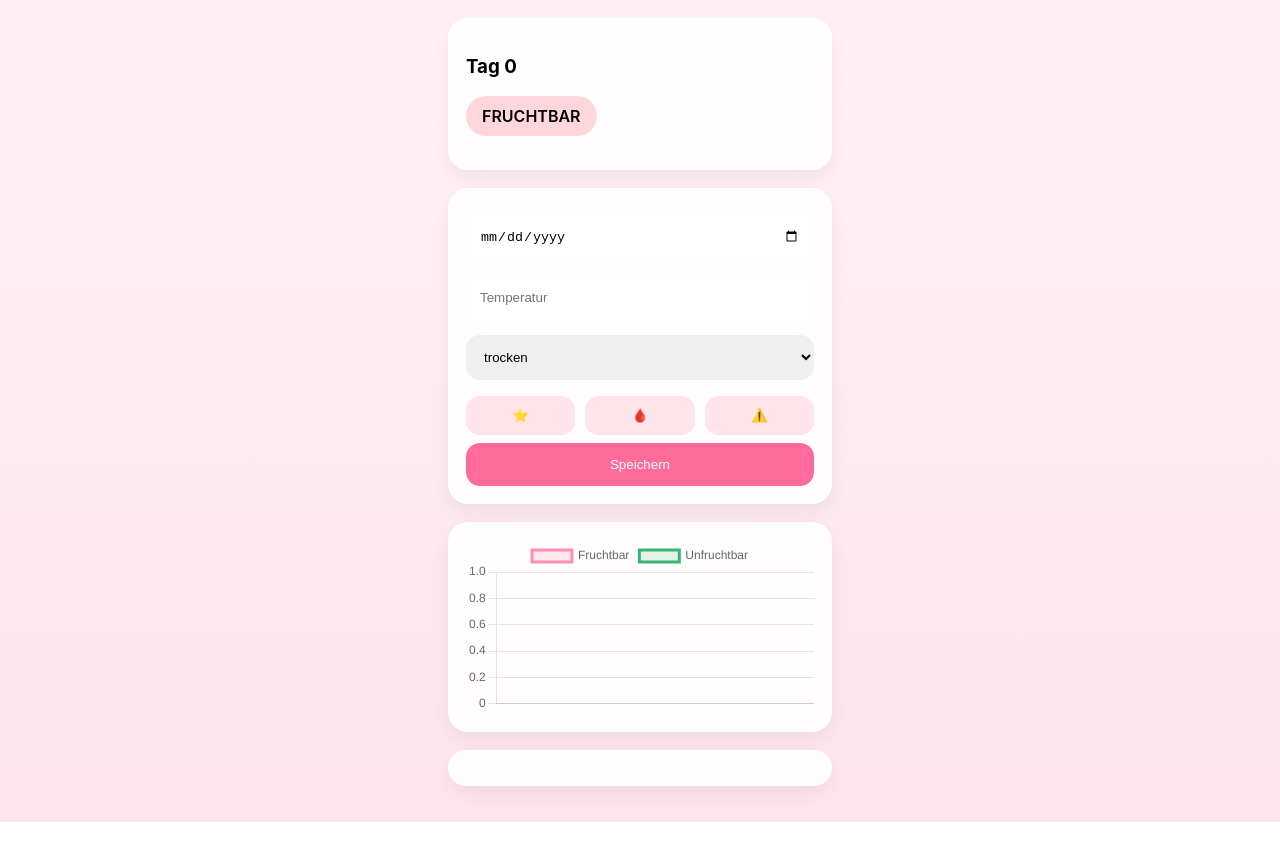
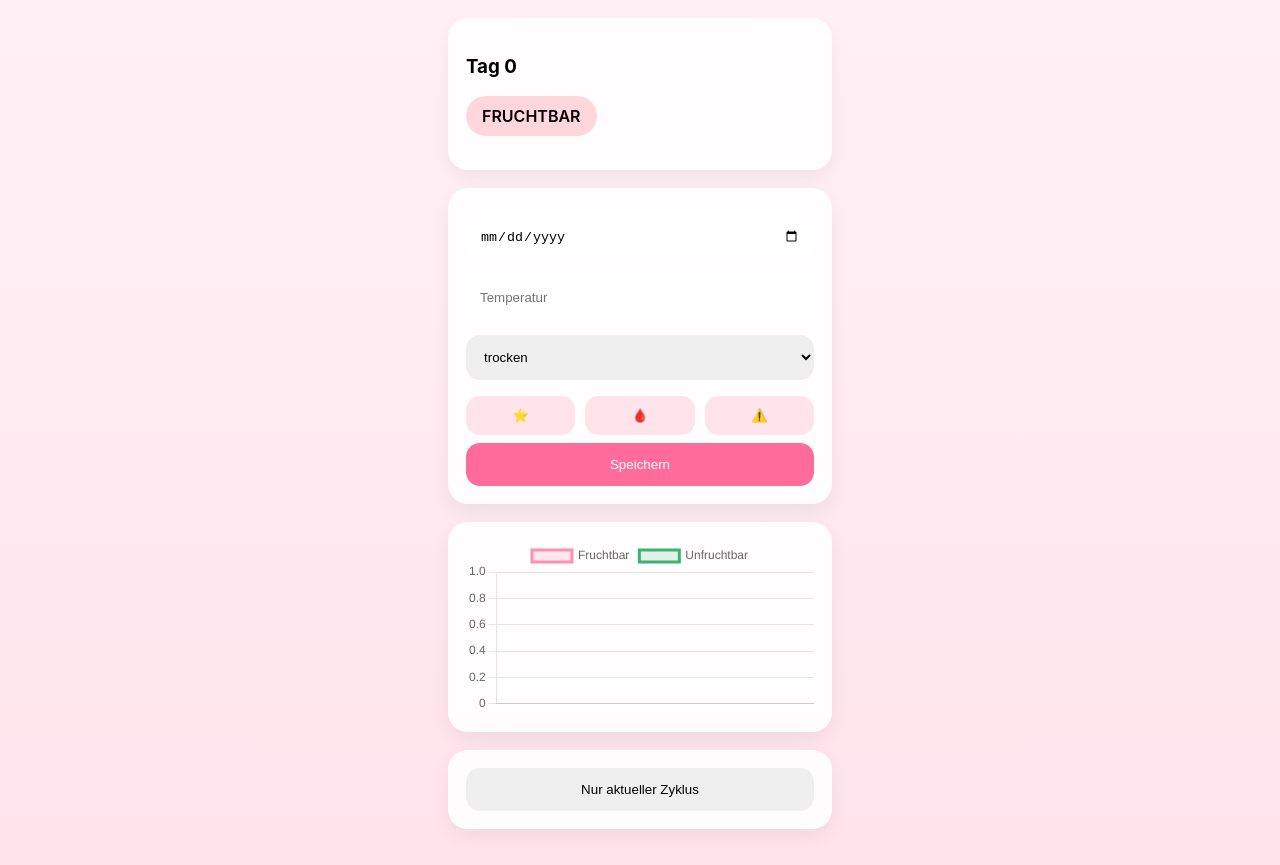
Before and after one commit to nchkkxfwfb-art/Cycle-App, a plain HTML site: page index.html in a window 1280 px wide. Before the commit the page ends 822 px from the top, so only its background shows below. Drawn offline with nearby package versions, Linux system fonts and the light colour scheme.

Commit message:
index.html aktualisieren

```diff
--- a/index.html
+++ b/index.html
@@ -154,8 +154,12 @@ canvas{
 
 <!-- LIST -->
 <div class="card">
+
+<button onclick="toggleView()" id="toggleBtn">
+Nur aktueller Zyklus
+</button>
+
 <div id="list"></div>
-</div>
 
 </div>
 
```
